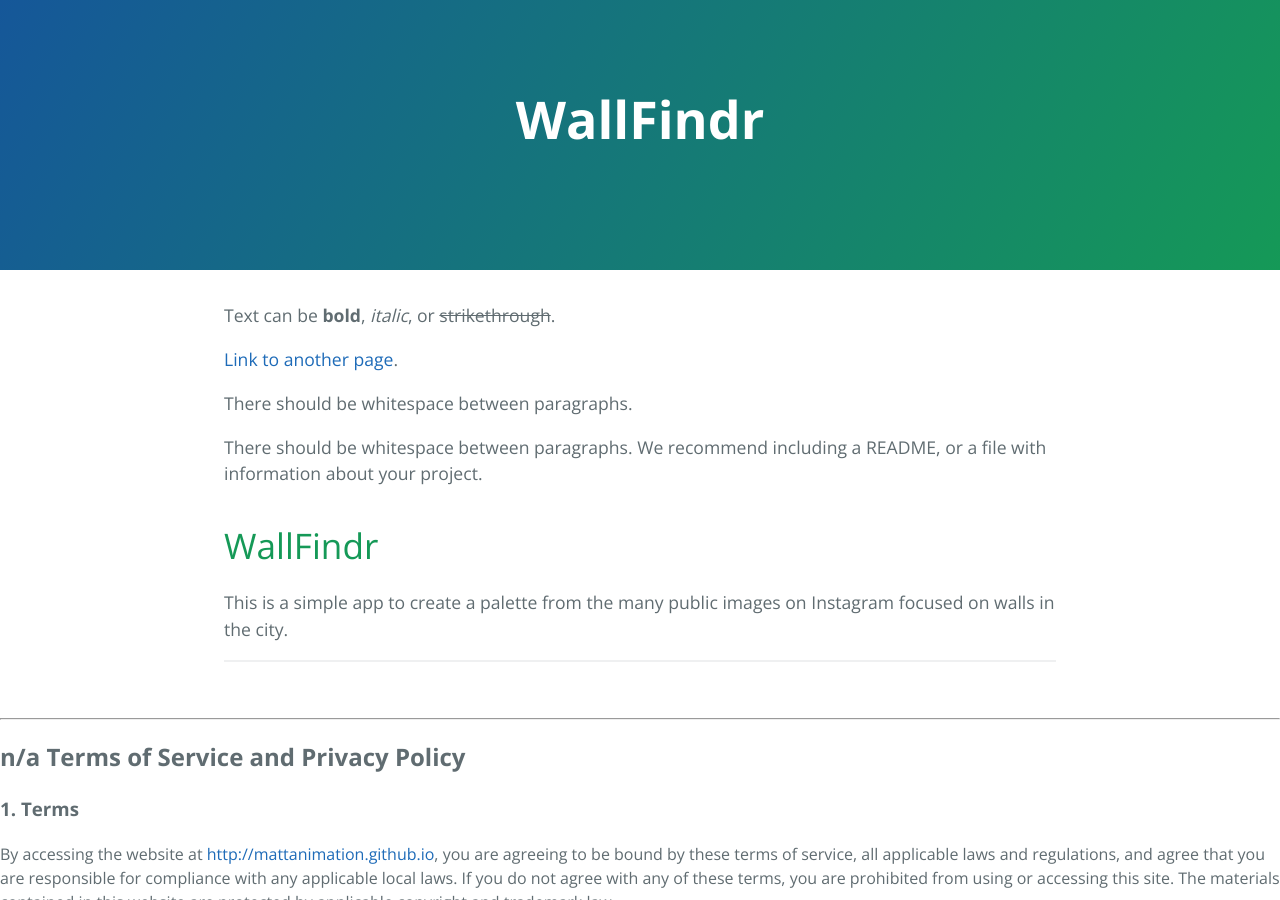
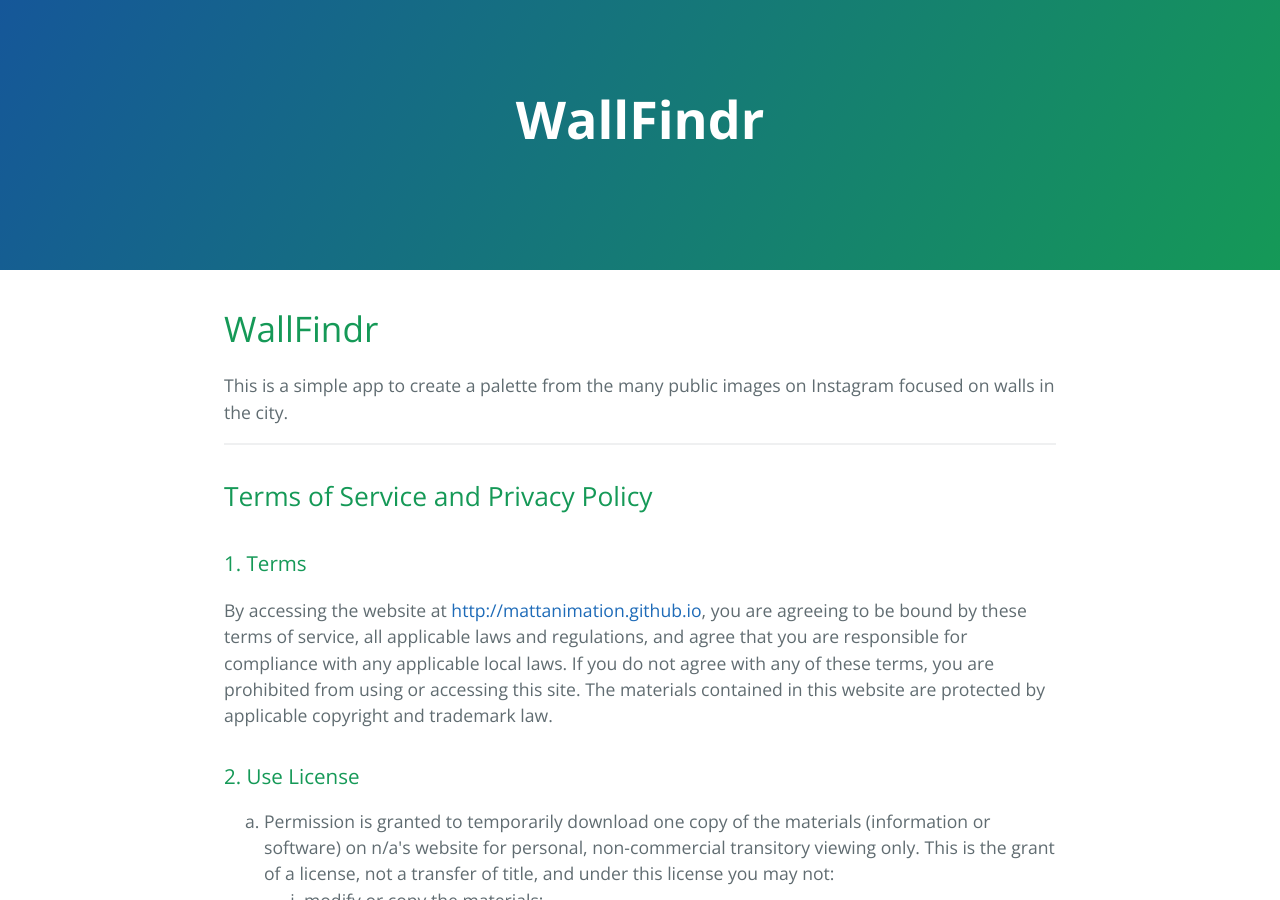
Before and after one commit to mattanimation/WallFindr, a Jekyll site: the page index.html, which Jekyll copies as it is, in a window 1280 px wide and 900 px high. Built offline with Jekyll 4.4.1, drawn with Linux system fonts in a browser that asks for light colours.

Commit message:
more simple updates
stripped out more garbage text and fixed css link

```diff
--- a/index.html
+++ b/index.html
@@ -42,8 +42,7 @@
 	<meta name="twitter:image" content="">
 
     <link href="https://fonts.googleapis.com/css?family=Open+Sans:400,700" rel="stylesheet" type="text/css">
-    <link rel="stylesheet" href="/assets/css/style.css?v=2194987310d66d222723419a3789238ec1c87cd5">
-  <link rel="stylesheet" type="text/css" href="chrome-extension://pkehgijcmpdhfbdbbnkijodmdjhbjlgp/skin/socialwidgets/socialwidgets.css"></head>
+    <link rel="stylesheet" href="/WallFindr/assets/css/style.css"></head>
   <body>
     <section class="page-header">
       <h1 class="project-name">WallFindr</h1>
@@ -52,30 +51,19 @@
     </section>
 
     <section class="main-content">
-      <p>Text can be <strong>bold</strong>, <em>italic</em>, or <del>strikethrough</del>.</p>
 
-<p><a href="another-page">Link to another page</a>.</p>
+	<h1 id="header-1"><a href="#header-1"></a>WallFindr</h1>
 
-<p>There should be whitespace between paragraphs.</p>
-
-<p>There should be whitespace between paragraphs. We recommend including a README, or a file with information about your project.</p>
-
-<h1 id="header-1"><a href="#header-1"></a>WallFindr</h1>
-
-<p>This is a simple app to create a palette from the many public images on Instagram focused on walls in the city.</p>
+	<p>This is a simple app to create a palette from the many public images on Instagram focused on walls in the city.</p>
 
 
-<hr>
-</section>
+	<hr>
 
-<hr>
-
-<section class="privacy">
-	<h2>n/a Terms of Service and Privacy Policy</h2>
+	<h2>Terms of Service and Privacy Policy</h2>
 
 	<h3>1. Terms</h3>
 
-	  <p>By accessing the website at&nbsp;<a href="http://mattanimation.github.io">http://mattanimation.github.io</a>, you are agreeing to be bound by these terms of service, all applicable laws and regulations, and agree that you are responsible for compliance with any applicable local laws. If you do not agree with any of these terms, you are prohibited from using or accessing this site. The materials contained in this website are protected by applicable copyright and trademark law.</p>
+	  <p>By accessing the website at&nbsp;<a href="http://mattanimation.github.io/WallFindr">http://mattanimation.github.io</a>, you are agreeing to be bound by these terms of service, all applicable laws and regulations, and agree that you are responsible for compliance with any applicable local laws. If you do not agree with any of these terms, you are prohibited from using or accessing this site. The materials contained in this website are protected by applicable copyright and trademark law.</p>
 
 	<h3>2. Use License</h3>
 
@@ -138,10 +126,10 @@
 	  </ul>
 
 	  <p>We are committed to conducting our business in accordance with these principles in order to ensure that the confidentiality of personal information is protected and maintained. n/a may change this privacy policy from time to time at n/a's sole discretion.</p>
-	</div>
-</section>
 
-<footer class="site-footer"></footer>
+	</section>
+
+	<footer class="site-footer"></footer>
 
 
 </body>
```
